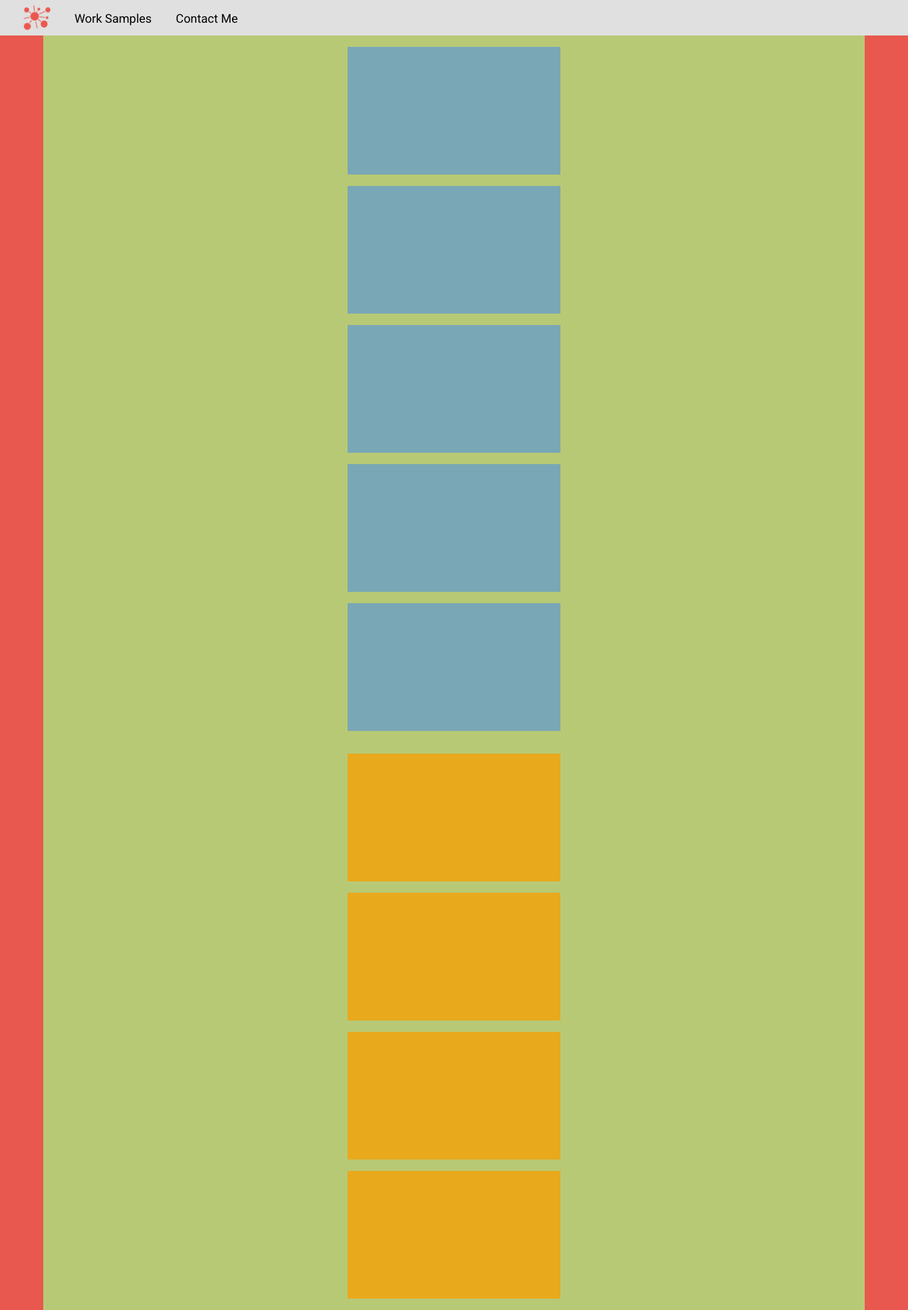
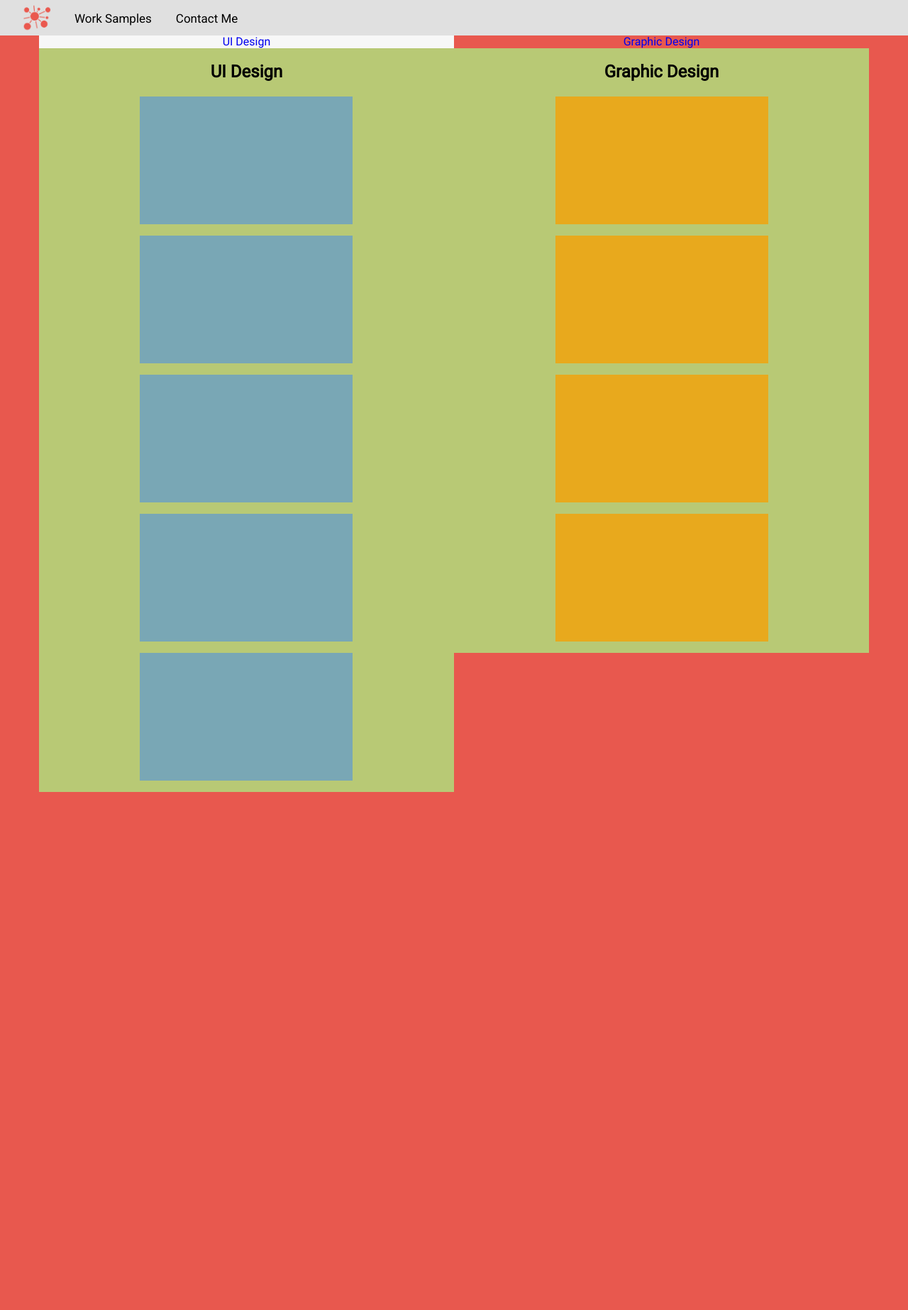
Before and after one commit to jhartley1412/old-portfolio-2, a Jekyll site: the page index.html, which Jekyll copies as it is, in a window 1280 px wide. Shown: the whole page at 71% size. Built offline with Jekyll 4.4.1, drawn with Linux system fonts in a browser that asks for light colours; nearby versions of some CDN libraries; after the commit the page ends 1116 px from its top, so only the background shows below that.

Commit message:
added jquery and basic tab function

```diff
--- a/css/main.css
+++ b/css/main.css
@@ -149,10 +149,23 @@
   .col-lg-12 {
     width: 100%; } }
 @media (min-width: 300px) {
-  .graphic-samples {
+  .samples_nav {
+    display: block; }
+
+  .samples_container {
+    width: 99%;
+    margin: 0 auto;
+    float: none; }
+
+  .graphic_samples {
     display: none; } }
 @media (min-width: 420px) {
-  .graphic-samples {
+  .samples_container {
+    width: 50%;
+    margin: 0 auto;
+    float: left; }
+
+  .graphic_samples {
     display: block; } }
 body {
   background-color: #e8584e; }
@@ -195,31 +208,40 @@
     margin: 0.7em 1em;
     color: #000; }
 
-.all-samples-container {
+.all_samples_container {
   margin: 0 auto;
   overflow: hidden; }
 
-.samples-container {
-  width: 99%;
+.samples_nav a {
+  width: 50%;
   margin: 0 auto;
+  float: left;
+  text-align: center; }
+
+.activated {
+  background-color: #F7F7F7; }
+
+.samples_container {
   overflow: hidden;
   background-color: #B8C975; }
+  .samples_container h2 {
+    text-align: center; }
 
-.sample-ex {
+.sample_ex {
   width: 300px;
   height: 180px;
   margin: 1em auto; }
-  .sample-ex:hover {
+  .sample_ex:hover {
     cursor: pointer; }
 
-.ui-samples .sample-ex {
+.ui_samples .sample_ex {
   background-color: #79A7B5; }
-  .ui-samples .sample-ex:hover {
+  .ui_samples .sample_ex:hover {
     background-color: #9abdc7; }
 
-.graphic-samples .sample-ex {
+.graphic_samples .sample_ex {
   background-color: #E8A91D; }
-  .graphic-samples .sample-ex:hover {
+  .graphic_samples .sample_ex:hover {
     background-color: #edbb4b; }
 
 /*# sourceMappingURL=main.css.map */
--- a/index.html
+++ b/index.html
@@ -66,31 +66,43 @@
 
     </header>
 
-    <div class="all-samples-container col-sm-1 col-md-12 col-lg-11">
+    <div class="all_samples_container col-sm-1 col-md-12 col-lg-11">
 
-	    <div class="ui-samples samples-container col-sm-1 col-md-5 col-lg- 5">
+	    <div class="samples_nav">
 
-	    	<div class="sample-ex"> </div>
+	    	<a href="#" class="activated ui_tab"> UI Design </a>
 
-	    	<div class="sample-ex"> </div>
-
-	    	<div class="sample-ex"> </div>
-
-	    	<div class="sample-ex"> </div>
-
-	    	<div class="sample-ex"> </div>
+	    	<a href="#" class="graphic_tab"> Graphic Design </a>
 
 	    </div>
 
-	    <div class="graphic-samples samples-container col-sm-1 col-md-5 col-lg- 5">
+	    <div class="ui_samples samples_container col-sm-1 col-md-5 col-lg- 5">
 
-	    	<div class="sample-ex"> </div>
+	    	<h2> UI Design </h2>
 
-	    	<div class="sample-ex"> </div>
+	    	<div class="sample_ex"> </div>
 
-	    	<div class="sample-ex"> </div>
+	    	<div class="sample_ex"> </div>
 
-	    	<div class="sample-ex"> </div>
+	    	<div class="sample_ex"> </div>
+
+	    	<div class="sample_ex"> </div>
+
+	    	<div class="sample_ex"> </div>
+
+	    </div>
+
+	    <div class="graphic_samples samples_container col-sm-1 col-md-5 col-lg- 5">
+
+	    	<h2> Graphic Design </h2>
+
+	    	<div class="sample_ex"> </div>
+
+	    	<div class="sample_ex"> </div>
+
+	    	<div class="sample_ex"> </div>
+
+	    	<div class="sample_ex"> </div>
 
 	    </div>
 
@@ -104,7 +116,24 @@
 
     	$(document).ready(function(){
 
+    		// MOBILE SAMPLES TABS
+			$('.ui_tab').click(function(e){
+				$('.graphic_samples').hide();
+				$('.graphic_samples').removeClass('activated');
 
+				$('.ui_samples').show();
+				$('.ui_samples').addClass('activated');
+				e.preventDefault();
+			});
+
+			$('.graphic_tab').click(function(e){
+				$('.ui_samples').hide();
+				$('.ui_samples').removeClass('activated');
+
+				$('.graphic_samples').show();
+				$('.graphic_samples').addClass('activated');
+				e.preventDefault();
+			});
 
 
 
```
Also changed, not shown: css/_breakpoints.scss (+18 -2 lines), css/main.scss (+24 -9 lines), 1 other file.
